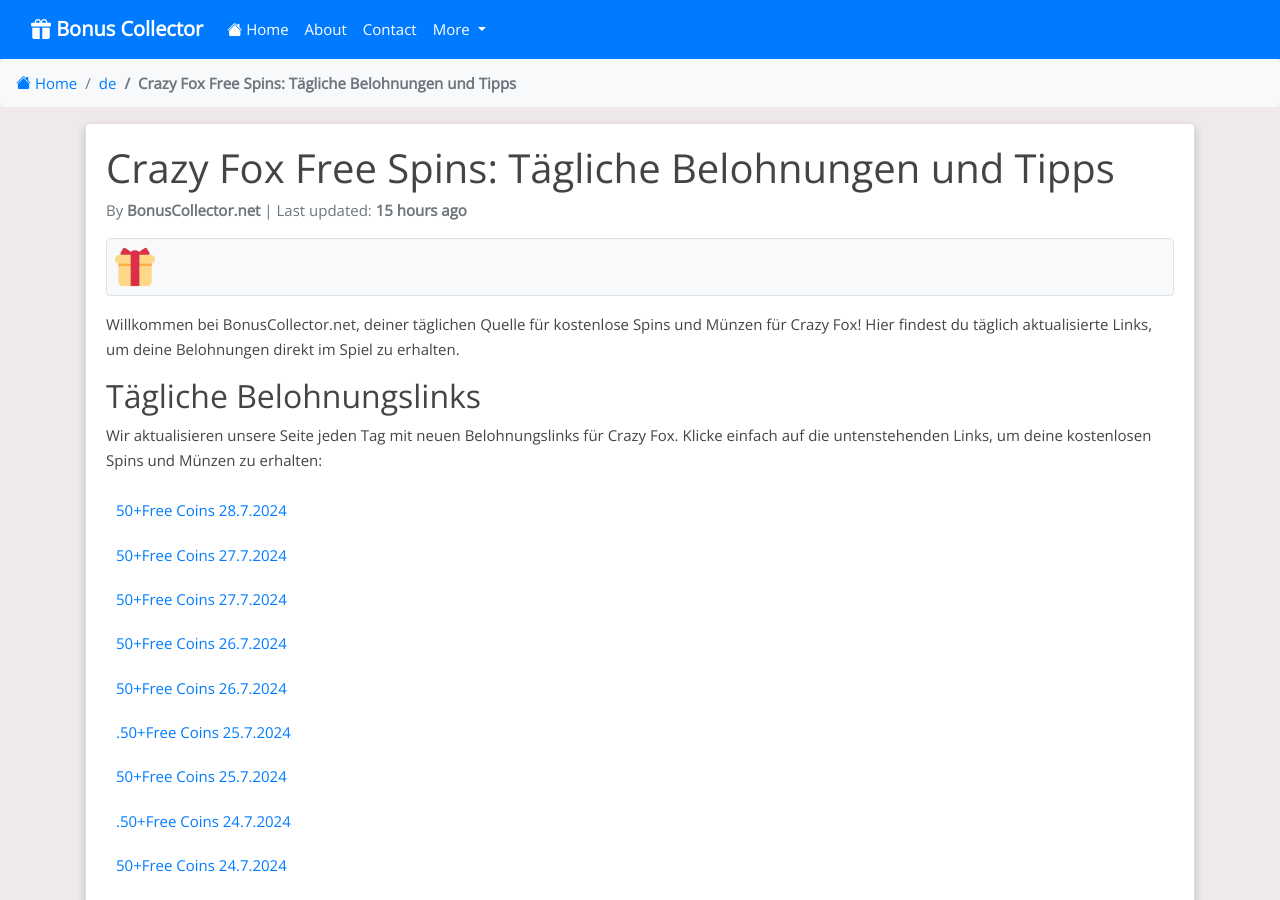
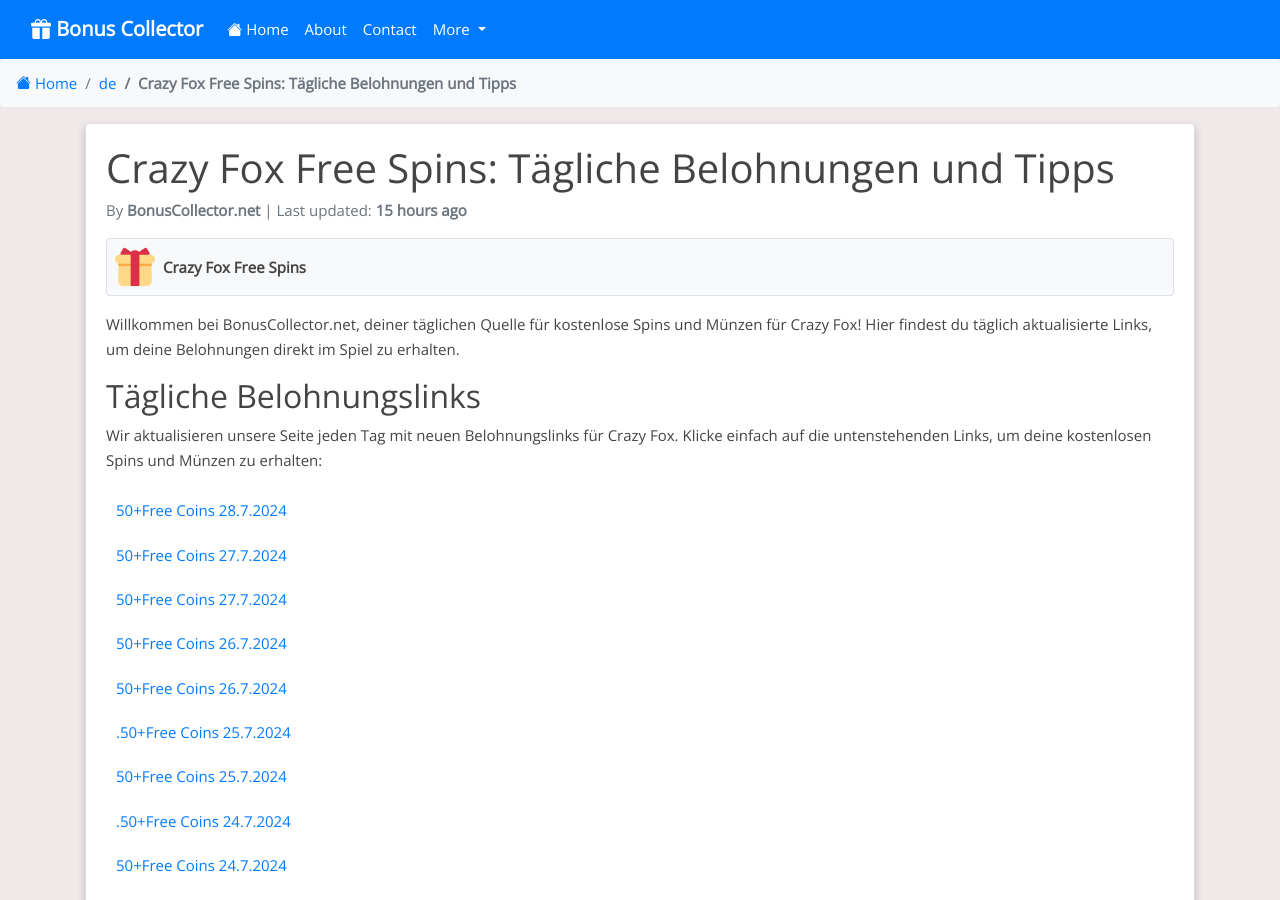
Before and after one commit to Prollad99/bs-net, a Jekyll site: the page built from de/_posts/2024-07-18-crazy-fox.md, in a window 1280 px wide and 900 px high. Built offline with Jekyll 4.4.1, drawn with Linux system fonts in a browser that asks for light colours; nearby versions of some CDN libraries; comment, search, counter and statistics services are not loaded.

Commit message:
Update 2024-07-18-crazy-fox.md

```diff
--- a/de/_posts/2024-07-18-crazy-fox.md
+++ b/de/_posts/2024-07-18-crazy-fox.md
@@ -9,6 +9,8 @@
 permalink: /de/crazy-fox-free-spins/
 image: /assets/images/crazy-fox.webp
 include_file: crazy-fox.html
+manifest: /manifests/de/crazy-fox.json
+app_name: "Crazy Fox Free Spins"
 ---
 
 Willkommen bei BonusCollector.net, deiner täglichen Quelle für kostenlose Spins und Münzen für Crazy Fox! Hier findest du täglich aktualisierte Links, um deine Belohnungen direkt im Spiel zu erhalten.
```
